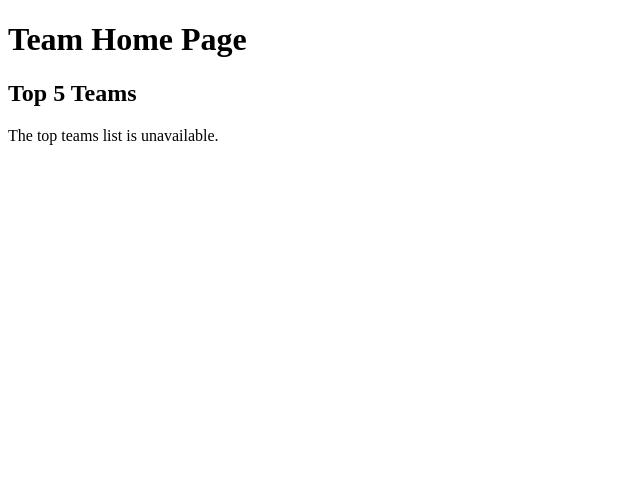
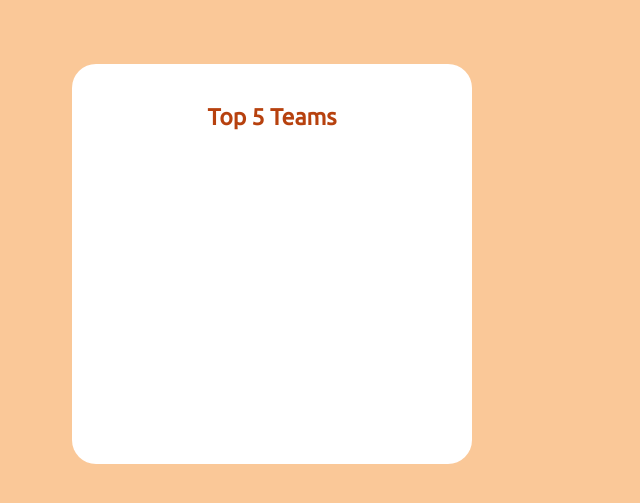
Before and after one commit to Watkins7/Django-Game-Scheduling-Website, a Django app: a page that uses pick_up_app/templates/pick_up_app/home_page.html in a window 1280 px wide. Shown: the top 503 px of the page, without its empty margins (0-640 px from the left). Run offline with Django 4.2, Linux system fonts and the light colour scheme.

Commit message:
Added teams table style

```diff
--- /dev/null
+++ b/pick_up_app/static/css/style.css
@@ -0,0 +1,46 @@
+body {
+    background-color: #FAC898;
+    font-family: 'Ubuntu', sans-serif;
+}
+
+.top_teams {
+    background-color: #FFFFFF;
+    width: 400px;
+    height: 400px;
+    margin: 4em;
+    border-radius: 1.5em;
+}
+
+.teams_label {
+    padding-top: 40px;
+    color: #B7410E;
+    font-family: 'Ubuntu', sans-serif;
+    font-weight: bold;
+    font-size: 23px;
+}
+
+table {
+    counter-reset: rowNumber;
+    padding-left: 5em;
+}
+
+table tr::before {
+    display: table-cell;
+    counter-increment: rowNumber;
+    content: counter(rowNumber) ".";
+    padding-right: 1em;
+    text-align: left;
+    font-size: 22px;
+}
+
+td {
+    padding-right: 5em;
+    text-align: left;
+    font-size: 22px;
+}
+
+@media (max-width: 600px) {
+    .top_teams {
+        border-radius: 0px;
+    }
+}
--- a/pick_up_app/templates/pick_up_app/home_page.html
+++ b/pick_up_app/templates/pick_up_app/home_page.html
@@ -1,35 +1,27 @@
-<!DOCTYPE html>
+<!DOCTYPE html>{% load static %}
 <html lang="en">
+
+{% load static %}
 <head>
-    <style>
-    ol {
-        padding:30px;
-        font-size:20px;
-    }
+    <link rel="stylesheet" href={% static "css/style.css" %}>
+    <link href="https://fonts.googleapis.com/css?family=Ubuntu" rel="stylesheet">
+    <meta name="viewport" content="width=device-width, initial-scale=1" />
+{#    <link rel="stylesheet" href="path/to/font-awesome/css/font-awesome.min.css">#}
+    <title>Team Home Page</title>
+</head>
 
-    li {
-        font-size: 20px;
-    }
-    </style>
-    <title>Team Home Page</title>
+<body>
+<div class="top_teams">
+    <p class="teams_label" align="center">Top 5 Teams</p>
 
-    <meta charset="UTF-8">
-    <meta name="viewport" content="width=device-width, initial-scale=1">
-    </head>
-<body>
-<h1>Team Home Page</h1>
-
-<div class="container-sm p-3 my-3 border">
-<h2>Top 5 Teams</h2>
-{% if top_teams_list %}
-    <ol>
+    <table>
         {% for team in top_teams_list %}
-            <li>{{ team.username }} -- {{ team.mmr_score}}</li>
+        <tr>
+            <td>{{ team.teamName }}</td>
+            <td>{{ team.mmr_score}}</td>
+        </tr>
         {% endfor %}
-    </ol>
-{% else %}
-    <p>The top teams list is unavailable.</p>
-{% endif %}
+    </table>
 </div>
 
 </body>
```
